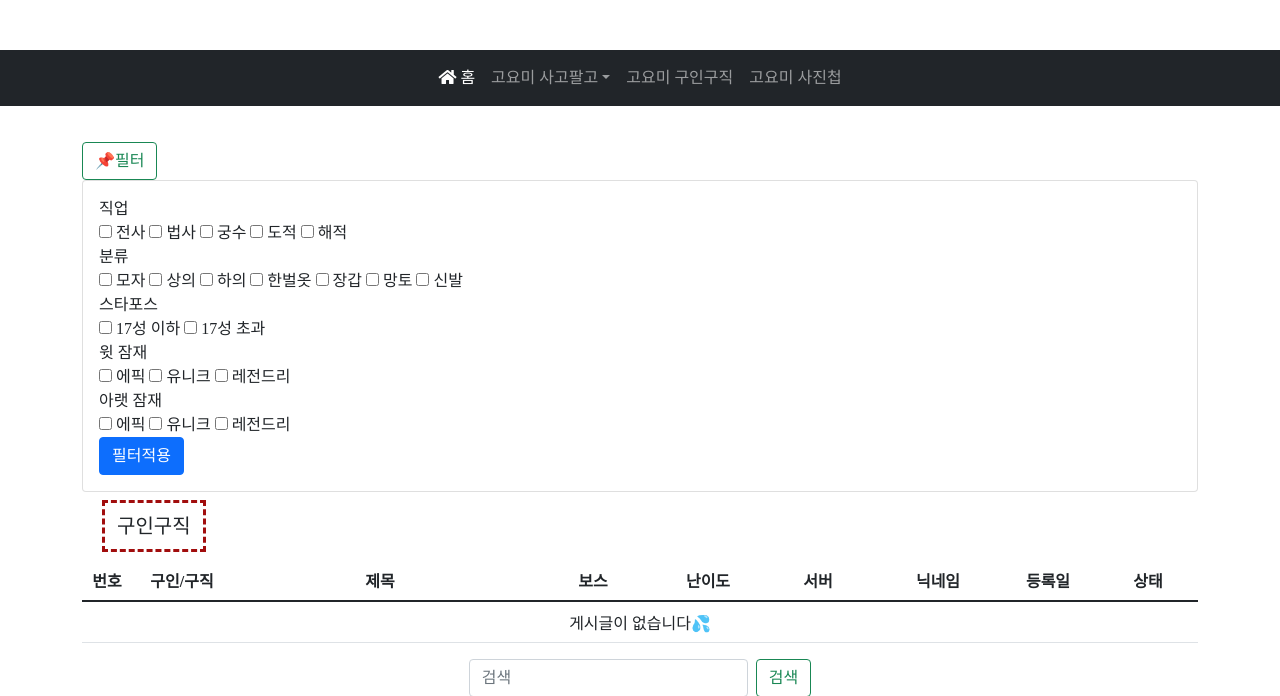
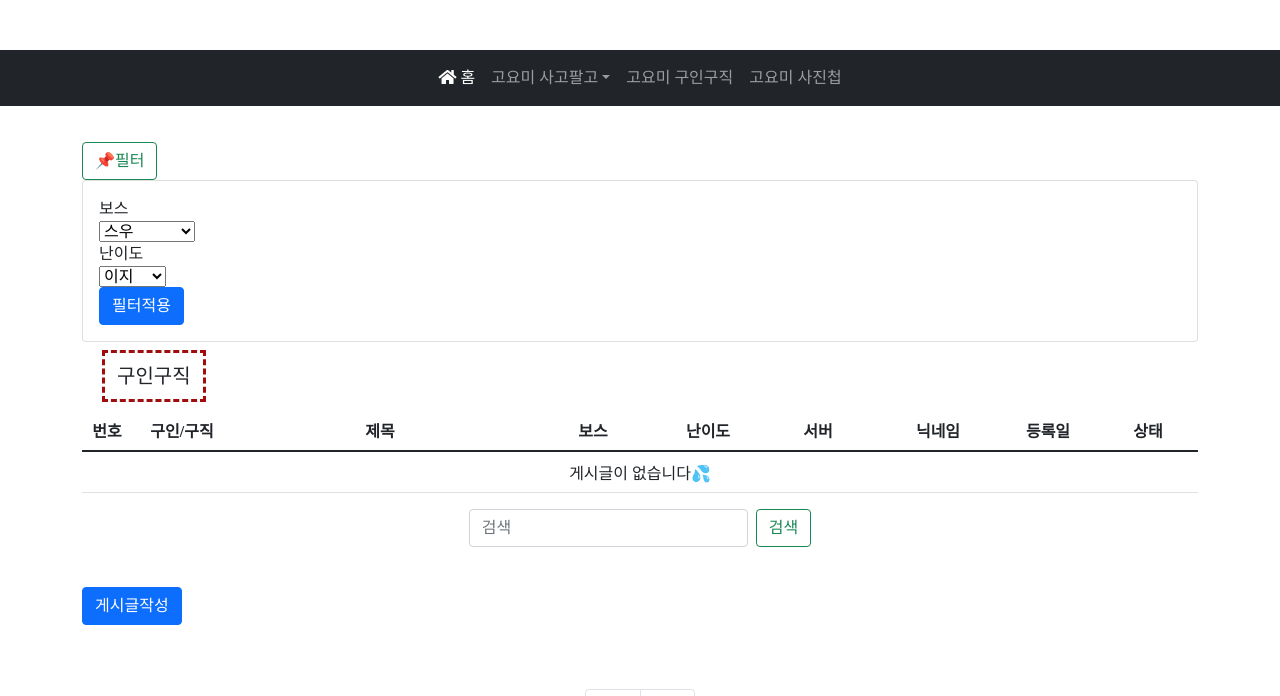
Before and after one commit to seuljaa/lllolll, a Django app: page /job/list/ in a window 1280 px wide, after a click on "📌필터". Shown: the part 282-978 px from the top of the page. Run offline with Django 4.2, Linux system fonts and the light colour scheme; data that the repository does not hold is empty; some libraries are stand-ins or nearby versions; some web fonts are replaced.

Commit message:
필터적용

```diff
--- a/config/templates/job/job_list.html
+++ b/config/templates/job/job_list.html
@@ -9,46 +9,38 @@ a{% extends "layout.html" %}
         📌필터
     </button>
     <div class="collapse" id="demo">
+        <form id="filterForm" method="get" action="{% url 'job:job_list' %}">
             <div class="card card-body">
                 <div>
-                직업<br>
-                <label><input type="checkbox" name="warrior" value="warrior"> 전사</label>
-                <label><input type="checkbox" name="magician" value="magician"> 법사</label>
-                <label><input type="checkbox" name="archer" value="archer"> 궁수</label>
-                <label><input type="checkbox" name="thief" value="thief"> 도적</label>
-                <label><input type="checkbox" name="pirate" value="pirate"> 해적</label>
+                    보스<br>
+                    <select name="boss">
+                        <option value="스우">스우</option>
+                        <option value="데미안">데미안</option>
+                        <option value="루시드">루시드</option>
+                        <option value="가엔슬">가엔슬</option>
+                        <option value="윌">윌</option>
+                        <option value="더스크">더스크</option>
+                        <option value="진힐라">진힐라</option>
+                        <option value="듄켈">듄켈</option>
+                        <option value="검은마법사">검은마법사</option>
+                        <option value="세렌">세렌</option>
+                        <option value="칼로스">칼로스</option>
+                    </select>
                 </div>
                 <div>
-                분류<br>
-                <label><input type="checkbox" name="cap" value="cap"> 모자</label>
-                <label><input type="checkbox" name="top" value="top"> 상의</label>
-                <label><input type="checkbox" name="bottom" value="bottom"> 하의</label>
-                <label><input type="checkbox" name="dress" value="dress"> 한벌옷</label>
-                <label><input type="checkbox" name="gloves" value="gloves"> 장갑</label>
-                <label><input type="checkbox" name="cape" value="cape"> 망토</label>
-                <label><input type="checkbox" name="shoes" value="shoes"> 신발</label>
-            </div>
-            <div>
-                스타포스<br>
-                <label><input type="checkbox" name="under_17" value="under_17"> 17성 이하</label>
-                <label><input type="checkbox" name="up_17" value="up_17"> 17성 초과</label>
-            </div>
-            <div>
-                윗 잠재<br>
-                <label><input type="checkbox" name="epic" value="epic"> 에픽</label>
-                <label><input type="checkbox" name="unique" value="unique"> 유니크</label>
-                <label><input type="checkbox" name="legendary" value="legendary"> 레전드리</label>
-            </div>
-            <div>
-                아랫 잠재<br>
-                <label><input type="checkbox" name="epic" value="epic"> 에픽</label>
-                <label><input type="checkbox" name="unique" value="unique"> 유니크</label>
-                <label><input type="checkbox" name="legendary" value="legendary"> 레전드리</label>
+                    난이도<br>
+                    <select name="level">
+                        <option value="이지"> 이지</option>
+                        <option value="노말"> 노말</option>
+                        <option value="하드"> 하드</option>
+                        <option value="카오스"> 카오스</option>
+                    </select>
                 </div>
                 <div>
                     <input type="submit" class="btn btn-primary" value="필터적용">
                 </div>
             </div>
+        </form>
     </div>
     <p class="t-m-5 t-text-xl"><span style="border: 3px dashed #a10d0d; padding: 0.6em;">구인구직</span></p>
     <table class="table table-hover t-text-center t-align-middle">
@@ -172,6 +164,8 @@ $(document).ready(function(){
 
 
 
+
+
     </script>
     {% endblock %}
 </section>
--- a/job/views.py
+++ b/job/views.py
@@ -2,19 +2,28 @@ from django.contrib.auth.decorators import login_required
 from django.core.paginator import Paginator
 from django.db.models import Q
 from django.shortcuts import render, redirect
+from django.http import HttpResponse
 
 from .forms import PostForm
 from .models import Post_job
 
+
 def job_list(request):
     page = request.GET.get('page', '1')
     search_keyword = request.GET.get('search_keyword', '')
+    filter_boss = request.GET.get('boss')
+    filter_level = request.GET.get('level')
 
     post_job_list = Post_job.objects.order_by('-create_date')
 
     if search_keyword:
-        post_job_list = Post_job.filter(
+        post_job_list = post_job_list.filter(
             Q(subject__icontains=search_keyword)
+        ).distinct()
+
+    if filter_boss and filter_level:
+        post_job_list = post_job_list.filter(
+            Q(boss__icontains=filter_boss)&Q(level__icontains=filter_level)
         ).distinct()
 
     paginator = Paginator(post_job_list, 10)
@@ -22,6 +31,7 @@ def job_list(request):
 
     context = {'job': page_obj, 'page': page, 'search_keyword': search_keyword}
     return render(request, 'job/job_list.html', context)
+
 
 @login_required(login_url='accounts:sign_in')
 def post_job(request):
@@ -47,4 +57,4 @@ def post_job(request):
 @login_required(login_url='accounts:sign_in')
 def job_detail(request, post_id):
     detail = Post_job.objects.get(pk=post_id)
-    return render(request, 'job/job_detail.html', {'detail':detail})
+    return render(request, 'job/job_detail.html', {'detail': detail})
```
Also changed, not shown: config/static/common.css (+16 -60 lines), accounts/migrations/0001_initial.py, comment/migrations/0001_initial.py, comment/migrations/0002_comment_job_post.py (deleted), deal/migrations/0001_initial.py, job/migrations/0001_initial.py, job/migrations/0002_remove_post_job_price.py (deleted), job/migrations/0003_alter_post_job_job.py (deleted), photo/migrations/0001_initial.py. Lines whose indentation alone changed are shown as unchanged.
